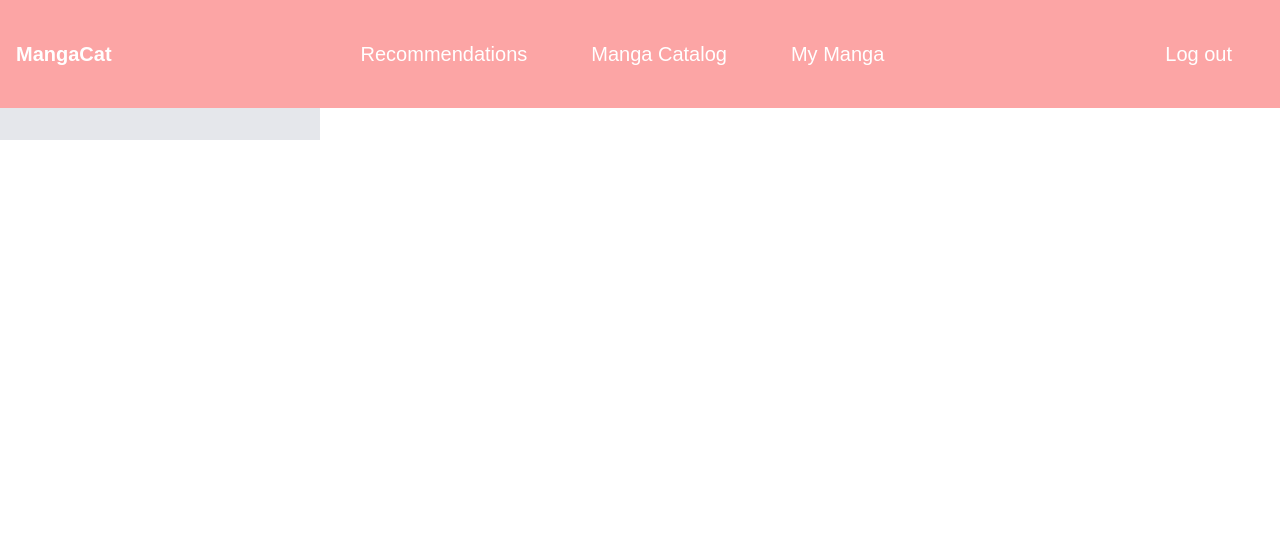
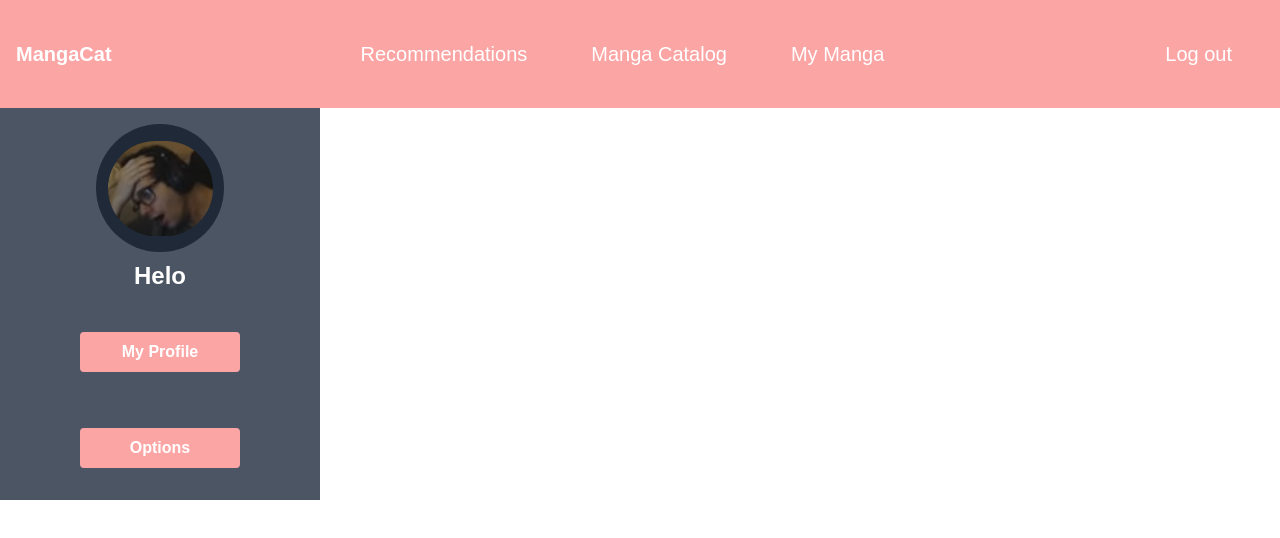
Before and after one commit to Tuthache/MangaCat, a React (Create React App) app in the folder client/: page /manga in a window 1280 px wide. Shown: the top 538 px of the page. Built offline with nearby package versions, Linux system fonts and the light colour scheme.

Commit message:
Home page layout decided

```diff
--- a/client/src/components/Sidebar.js
+++ b/client/src/components/Sidebar.js
@@ -1,20 +1,53 @@
 import React, { useState } from "react";
 import { useNavigate } from "react-router-dom";
 
-const Sidebar = () => {
-  const [activeButton, setActiveButton] = useState("profile");
+const Sidebar = ({ user }) => {
+  const [activeButton, setActiveButton] = useState("");
 
   const navigate = useNavigate();
 
   const handleButtonClick = (buttonName) => {
     setActiveButton(buttonName);
     if (buttonName === "profile") {
-      navigate(`/home/profile`);
+      navigate(`/profile`, { state: { user: user } });
+    } else if (buttonName === "options") {
+      navigate(`/options`);
     }
   };
   return (
     <>
-      <div className="w-1/4 bg-gray-200 p-4 flex items-center justify-center flex-col"></div>
+      <div className="w-1/4 bg-gray-600 p-4 flex flex-col items-center justify-center h-full">
+        <div className="flex flex-col items-center justify-center">
+          <div className="bg-gray-800 rounded-full w-32 h-32 flex items-center justify-center mb-2">
+            <img
+              src={require("../img/FOUR.PNG")}
+              alt="Profile Picture"
+              className="w-26 h-26 rounded-full"
+            />
+          </div>
+          <p className="text-center text-2xl font-bold text-white">Helo</p>
+          <button
+            className={`w-40 mt-10 py-2 px-2 mb-4 rounded font-bold ${
+              activeButton === "profile"
+                ? "bg-red-600"
+                : "bg-red-300 hover:bg-red-600"
+            } text-white`}
+            onClick={() => handleButtonClick("profile")}
+          >
+            My Profile
+          </button>
+          <button
+            className={`w-40 mt-10 py-2 px-2 mb-4 rounded font-bold ${
+              activeButton === "options"
+                ? "bg-red-600"
+                : "bg-red-300 hover:bg-red-600"
+            } text-white`}
+            onClick={() => handleButtonClick("options")}
+          >
+            Options
+          </button>
+        </div>
+      </div>
     </>
   );
 };
--- a/client/src/pages/Home.js
+++ b/client/src/pages/Home.js
@@ -1,13 +1,17 @@
-import React from "react";
+import React, { useState, useEffect } from "react";
 import DefaultNav from "../components/DefaultNav";
 import Sidebar from "../components/Sidebar";
 
 const Home = () => {
+  const [user, setUser] = useState({});
   return (
-    <>
+    <div className="flex flex-col h-screen">
       <DefaultNav />
-      <Sidebar />
-    </>
+      <div className="flex flex-1">
+        <Sidebar user={user} />
+        <div className="flex-1 bg-white">{/* Main content goes here */}</div>
+      </div>
+    </div>
   );
 };
 
--- a/client/src/pages/Manga.js
+++ b/client/src/pages/Manga.js
@@ -1,12 +1,13 @@
-import React from "react";
+import React, { useState, useEffect } from "react";
 import DefaultNav from "../components/DefaultNav";
 import Sidebar from "../components/Sidebar";
 
 const Manga = () => {
+  const [user, setUser] = useState({});
   return (
     <>
       <DefaultNav />
-      <Sidebar />
+      <Sidebar user={user} />
     </>
   );
 };
--- a/client/src/pages/Recommendation.js
+++ b/client/src/pages/Recommendation.js
@@ -1,11 +1,12 @@
-import React from "react";
+import React, { useState, useEffect } from "react";
 import DefaultNav from "../components/DefaultNav";
 import Sidebar from "../components/Sidebar";
 const Recommendation = () => {
+  const [user, setUser] = useState({});
   return (
     <>
       <DefaultNav />
-      <Sidebar />
+      <Sidebar user={user} />
     </>
   );
 };
```
Also changed, not shown: client/src/components/Profile.js (deleted), client/src/img/FOUR.PNG (added).
